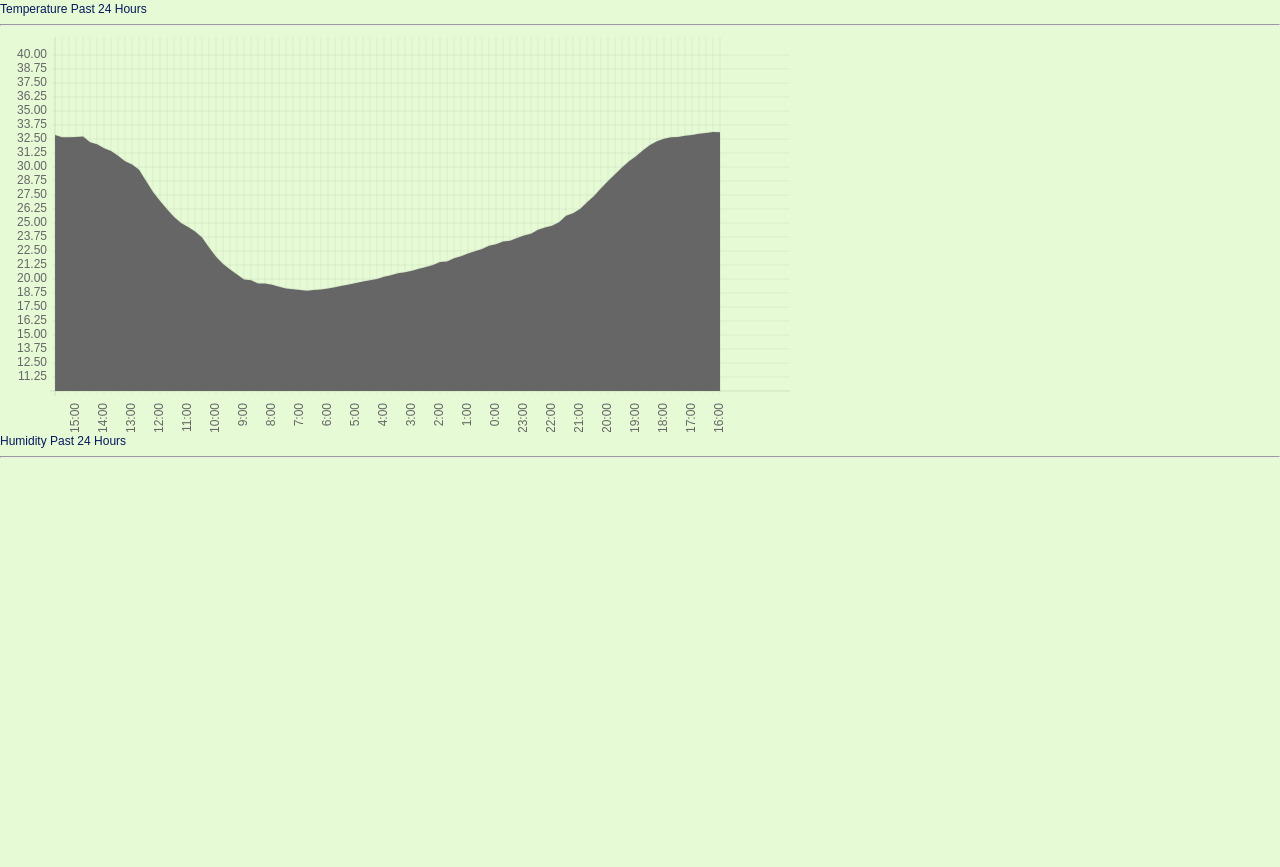
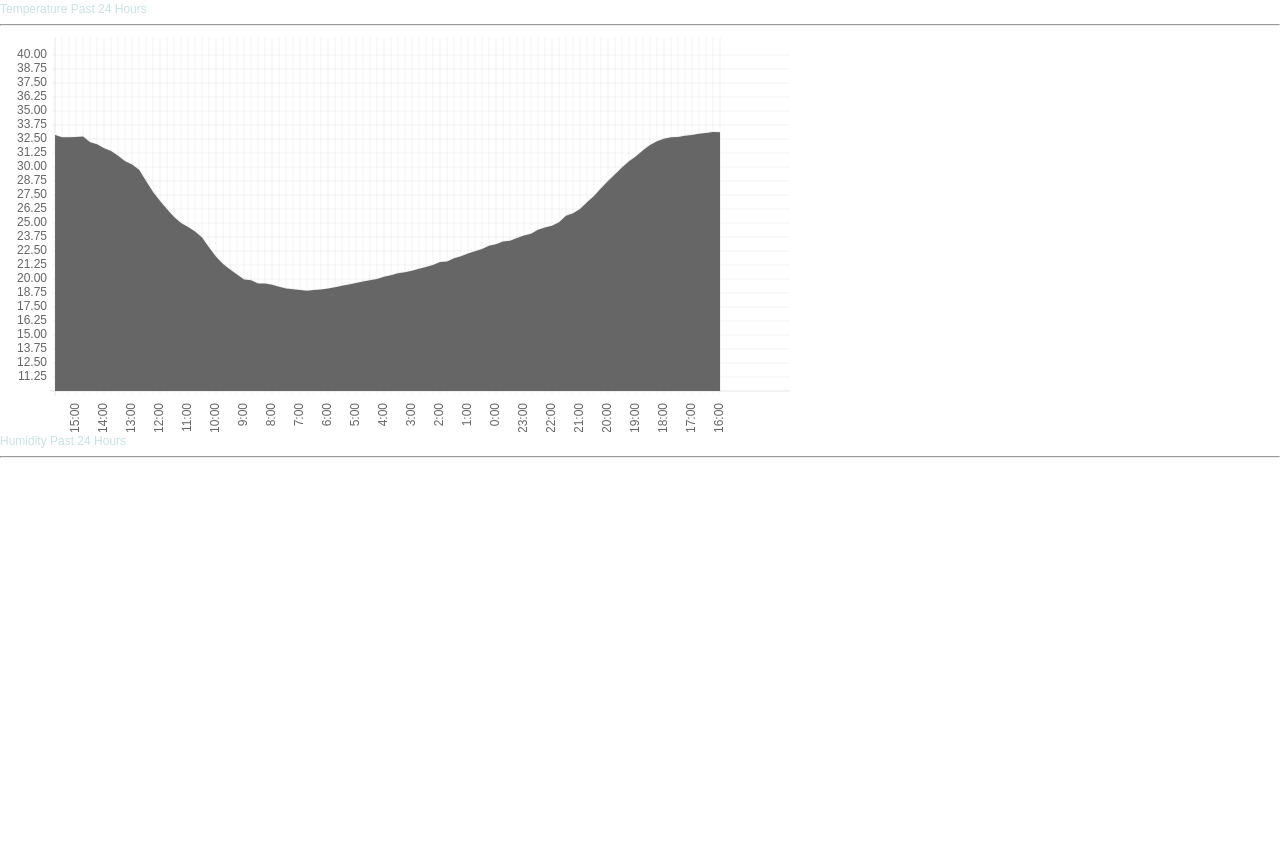
Before and after one commit to altersaddle/Garduino, a plain HTML site: page Reporting/web/index.html in a window 1280 px wide. Shown: the top 867 px of the page. Drawn offline with Linux system fonts and the light colour scheme.

```diff
--- a/Reporting/web/garden.css
+++ b/Reporting/web/garden.css
@@ -2,8 +2,7 @@ body {
 	font-family:Arial, Helvetica, sans-serif;
 	line-height:18px;
 	font-size:12px;
-	color: #06185c;
-	background: #e6fad6 url(body_bg.jpg) no-repeat top center;
+	color: #C8E2E3;
 	margin: 0;
 	padding: 0;
 }
```
